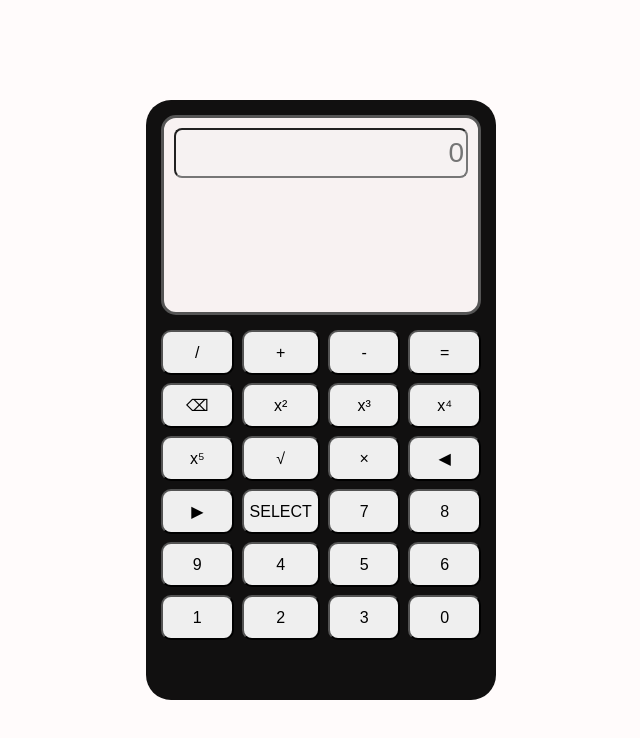
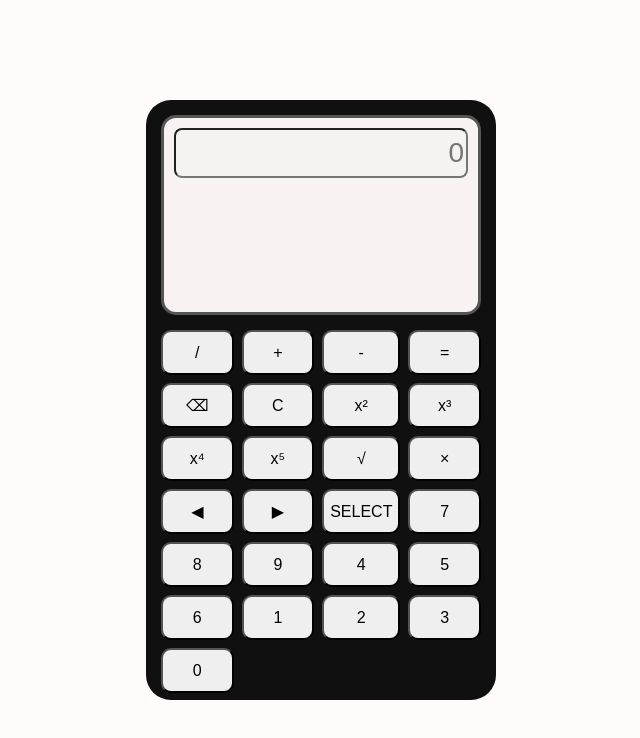
Before and after one commit to logannavaia-lang/ciphercalc, a plain HTML site: page calculator.html in a window 1280 px wide. Shown: the whole page, without its empty margins (319-959 px from the left). Drawn offline with Linux system fonts and the light colour scheme.

Commit message:
Add clear display button to calculator

```diff
--- a/calculator.html
+++ b/calculator.html
@@ -108,7 +108,8 @@
        <button id="delete-btn">
           ⌫
        </button>
-        <!-- Powers -->
+        <button onclick="clearDisplay()">C</button>
+
         <button id="squared-btn">x²</button>
         <button id="cubed-btn">x³</button>
         <button id="tesseracted-btn">x⁴</button>
```
